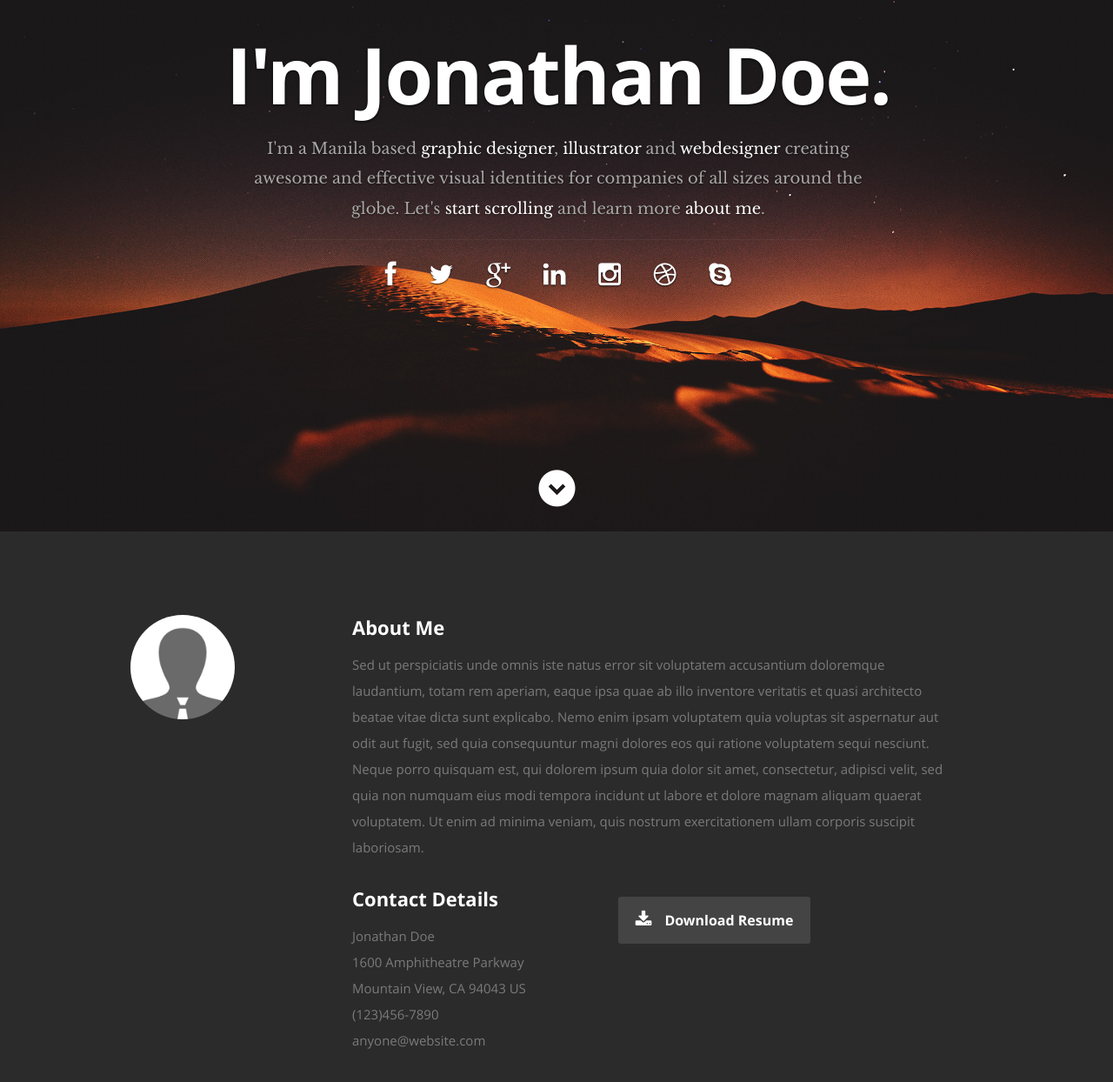
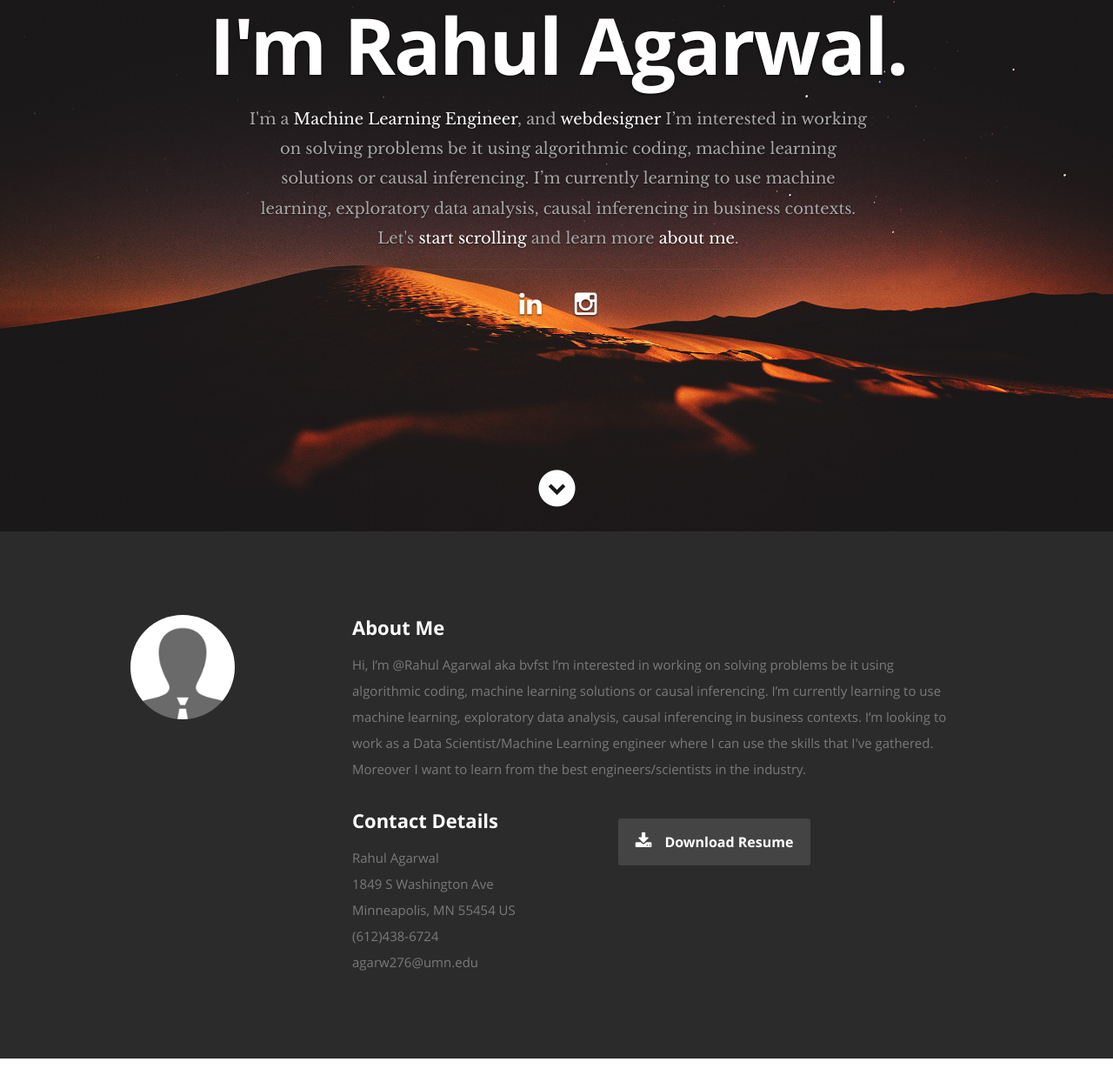
Before and after one commit to bvfst/bvfst.github.io, a plain HTML site: page index.html in a window 1280 px wide. Shown: the part 189-1433 px from the top of the page at 87% size. Drawn offline with nearby package versions, Linux system fonts and the light colour scheme.

Commit message:
Initial Changes

```diff
--- a/index.html
+++ b/index.html
@@ -56,19 +56,16 @@
 
       <div class="row banner">
          <div class="banner-text">
-            <h1 class="responsive-headline">I'm Jonathan Doe.</h1>
-            <h3>I'm a Manila based <span>graphic designer</span>, <span>illustrator</span> and <span>webdesigner</span> creating awesome and
-            effective visual identities for companies of all sizes around the globe. Let's <a class="smoothscroll" href="#about">start scrolling</a>
+            <h1 class="responsive-headline">I'm Rahul Agarwal.</h1>
+            <h3>I'm a <span>Machine Learning Engineer</span>, and <span>webdesigner</span>
+               I’m interested in working on solving problems be it using algorithmic coding, machine learning solutions or causal inferencing.
+               I’m currently learning to use machine learning, exploratory data analysis, causal inferencing in business contexts.
+               Let's <a class="smoothscroll" href="#about">start scrolling</a>
             and learn more <a class="smoothscroll" href="#about">about me</a>.</h3>
             <hr />
             <ul class="social">
-               <li><a href="#"><i class="fa fa-facebook"></i></a></li>
-               <li><a href="#"><i class="fa fa-twitter"></i></a></li>
-               <li><a href="#"><i class="fa fa-google-plus"></i></a></li>
                <li><a href="#"><i class="fa fa-linkedin"></i></a></li>
                <li><a href="#"><i class="fa fa-instagram"></i></a></li>
-               <li><a href="#"><i class="fa fa-dribbble"></i></a></li>
-               <li><a href="#"><i class="fa fa-skype"></i></a></li>
             </ul>
          </div>
       </div>
@@ -96,12 +93,11 @@
 
             <h2>About Me</h2>
 
-            <p>Sed ut perspiciatis unde omnis iste natus error sit voluptatem accusantium doloremque laudantium, totam rem aperiam,
-            eaque ipsa quae ab illo inventore veritatis et quasi architecto beatae vitae dicta sunt explicabo. Nemo enim ipsam
-            voluptatem quia voluptas sit aspernatur aut odit aut fugit, sed quia consequuntur magni dolores eos qui ratione
-            voluptatem sequi nesciunt. Neque porro quisquam est, qui dolorem ipsum quia dolor sit amet, consectetur, adipisci velit,
-            sed quia non numquam eius modi tempora incidunt ut labore et dolore magnam aliquam quaerat voluptatem.
-            Ut enim ad minima veniam, quis nostrum exercitationem ullam corporis suscipit laboriosam.
+            <p>Hi, I’m @Rahul Agarwal aka bvfst
+               I’m interested in working on solving problems be it using algorithmic coding, machine learning solutions or causal inferencing.
+               I’m currently learning to use machine learning, exploratory data analysis, causal inferencing in business contexts.
+               I’m looking to work as a Data Scientist/Machine Learning engineer where I can use the skills that I've gathered.
+               Moreover I want to learn from the best engineers/scientists in the industry.
             </p>
 
             <div class="row">
@@ -110,12 +106,12 @@
 
                   <h2>Contact Details</h2>
                   <p class="address">
-						   <span>Jonathan Doe</span><br>
-						   <span>1600 Amphitheatre Parkway<br>
-						         Mountain View, CA 94043 US
+						   <span>Rahul Agarwal</span><br>
+						   <span>1849 S Washington Ave<br>
+						         Minneapolis, MN 55454 US
                      </span><br>
-						   <span>(123)456-7890</span><br>
-                     <span>anyone@website.com</span>
+						   <span>(612)438-6724</span><br>
+                     <span>agarw276@umn.edu</span>
 					   </p>
 
                </div>
```
